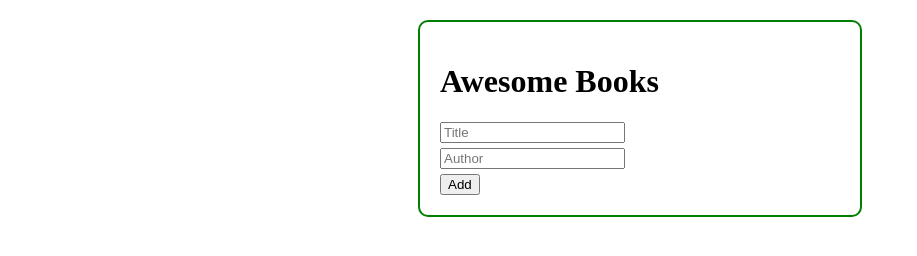
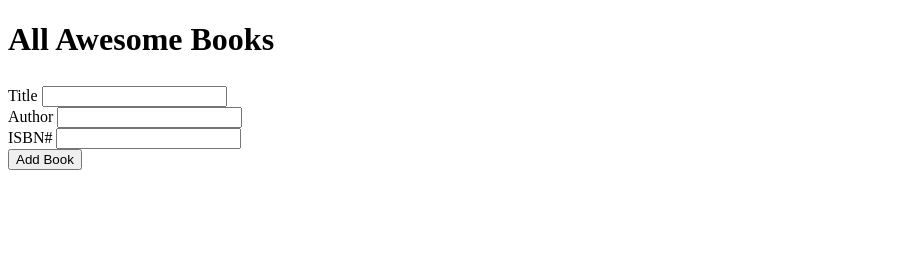
Before and after one commit to ab-noori/Awesome-Books, a plain HTML site: page index.html in a window 1280 px wide. Shown: the whole page, without its empty margins (0-917 px from the left). Drawn offline with Linux system fonts and the light colour scheme.

Commit message:
Add HTML layout for class-scripted version of project.

```diff
--- a/index.html
+++ b/index.html
@@ -4,29 +4,41 @@
     <meta charset="UTF-8">
     <meta http-equiv="X-UA-Compatible" content="IE=edge">
     <meta name="viewport" content="width=device-width, initial-scale=1.0">
-    <link rel="stylesheet" href="styles.css">
-    <title>Template</title>
+    <title>Awesome Books</title>
 </head>
 <body>
     <main>
-        <h1>Awesome Books</h1>
-        <div id="row">
-        </div>
-        <div>
-            <form id="form">
-                <div>
-                    <input id="title" type="text" name="title" class="form-control" placeholder="Title">
-                </div>
-                <div>
-                    <input id="author" type="text" name="author" class="form-control" placeholder="Author">
-                </div>
-                <div>
-                    <button id="add" type="submit" class="btn btn-outline-dark">Add</button>
-                </div>
+        <div class="container mt-4">
+            <h1 class="display-4 text-center">All Awesome Books</h1>
+            <table class="table table-striped mt-5">
+                <thead>
+                  <tr>
+                    <th></th>
+                    <th></th>
+                    <th></th>
+                    <th></th>
+                  </tr>
+                </thead>
+                <tbody id="book-list"></tbody>
+            </table>
+            <form id="book-form">
+            <div class="form-group">
+                <label for="title">Title</label>
+                <input type="text" id="title" class="form-control">
+            </div>
+            <div class="form-group">
+                <label for="author">Author</label>
+                <input type="text" id="author" class="form-control">
+            </div>
+            <div class="form-group">
+                <label for="isbn">ISBN#</label>
+                <input type="text" id="isbn" class="form-control">
+            </div>
+            <input type="submit" value="Add Book" class="btn btn-primary btn-block">
             </form>
-        </div>
+          </div>
     </main>
 
-    <script src="scripts.js"></script>
+      <script src="calss-scripts.js"></script>
 </body>
 </html>
```
